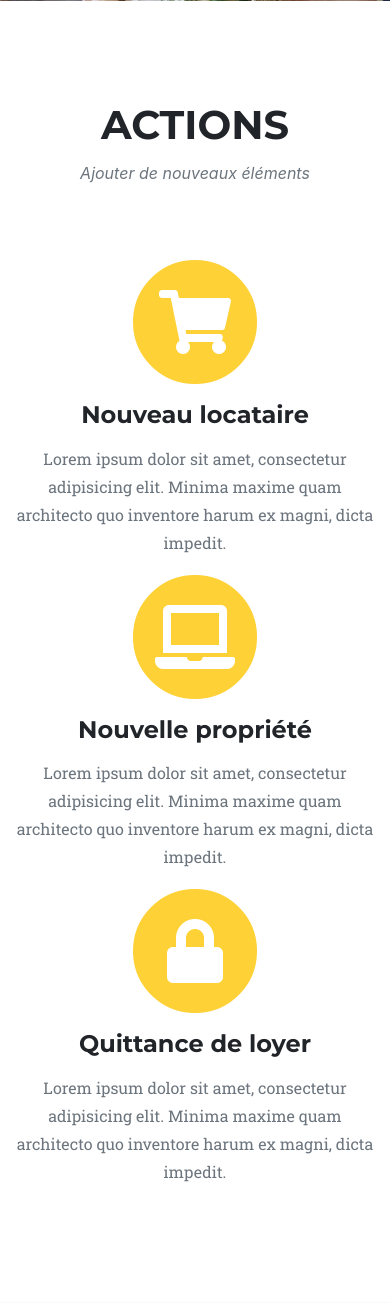
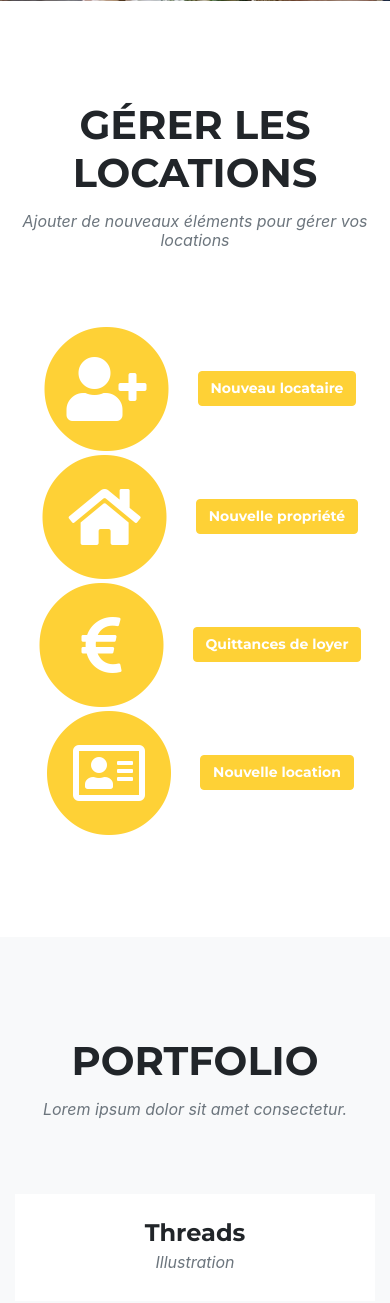
Before and after one commit to dorisak/immo_cool, a Django app: page / in a window 390 px wide. Shown: the part 350-1653 px from the top of the page. Run offline with Django 3.2, Linux system fonts and the light colour scheme; data that the repository does not hold is empty; some libraries are stand-ins or nearby versions; some web fonts are replaced.

Commit message:
finalisation liens home

```diff
--- a/home/templates/home/base.html
+++ b/home/templates/home/base.html
@@ -35,10 +35,10 @@
           <div class="collapse navbar-collapse" id="navbarResponsive">
             <ul class="navbar-nav text-uppercase ml-auto">
               <li class="nav-item">
-                <a class="nav-link js-scroll-trigger" href="#services">Dashboard</a>
+                <a class="nav-link js-scroll-trigger" href="#dashboard">Dashboard</a>
               </li>
               <li class="nav-item">
-                <a class="nav-link js-scroll-trigger" href="#portfolio">Calendrier</a>
+                <a class="nav-link js-scroll-trigger" href="#gestion">Gestion</a>
               </li>
             </ul>
           </div>
--- a/home/templates/home/index.html
+++ b/home/templates/home/index.html
@@ -9,7 +9,7 @@
       <!-- <div class="intro-heading text-uppercase">It's Nice To Meet You</div> -->
       <!-- <a class="btn btn-primary btn-xl text-uppercase js-scroll-trigger" href="#services">Tell Me More</a> -->
     </div>
-    <div class="dashboard">
+    <div class="dashboard" id="dashboard">
       <h3>Dashboard</h3>
       {% for people in admin_dash %}
       <div class="admin_board">
@@ -37,7 +37,7 @@
         </div>
         <a href="admin/">
           <div class="btn btn-primary btn-xl">
-            Mettre à jour
+            Gérer
           </div>
         </a>
       </div>
@@ -47,38 +47,58 @@
 </header>
 
 <!-- Services -->
-<section class="page-section" id="services">
+<section class="page-section" id="gestion">
   <div class="container">
     <div class="row">
       <div class="col-lg-12 text-center">
-        <h2 class="section-heading text-uppercase">Actions</h2>
-        <h3 class="section-subheading text-muted">Ajouter de nouveaux éléments</h3>
+        <h2 class="section-heading text-uppercase">Gérer les locations</h2>
+        <h3 class="section-subheading text-muted">Ajouter de nouveaux éléments pour gérer vos locations</h3>
       </div>
     </div>
     <div class="row text-center">
-      <div class="col-md-4">
+      <div class="col-md-3">
         <span class="fa-stack fa-4x">
           <i class="fas fa-circle fa-stack-2x text-primary"></i>
-          <i class="fas fa-shopping-cart fa-stack-1x fa-inverse"></i>
+          <i class="fas fa-user-plus fa-stack-1x fa-inverse"></i>
         </span>
-        <h4 class="service-heading">Nouveau locataire</h4>
-        <p class="text-muted">Lorem ipsum dolor sit amet, consectetur adipisicing elit. Minima maxime quam architecto quo inventore harum ex magni, dicta impedit.</p>
+        <a href="{% url 'admin:occupant_occupant_add' %}" >
+          <div class="btn btn-primary btn-xl">
+            Nouveau locataire
+          </div>
+        </a>
       </div>
-      <div class="col-md-4">
+      <div class="col-md-3">
         <span class="fa-stack fa-4x">
           <i class="fas fa-circle fa-stack-2x text-primary"></i>
-          <i class="fas fa-laptop fa-stack-1x fa-inverse"></i>
+          <i class="fas fa-home fa-stack-1x fa-inverse"></i>
         </span>
-        <h4 class="service-heading">Nouvelle propriété</h4>
-        <p class="text-muted">Lorem ipsum dolor sit amet, consectetur adipisicing elit. Minima maxime quam architecto quo inventore harum ex magni, dicta impedit.</p>
+        <a href="{% url 'admin:rental_property_add' %}" >
+          <div class="btn btn-primary btn-xl">
+            Nouvelle propriété
+          </div>
+        </a>
       </div>
-      <div class="col-md-4">
+      <div class="col-md-3">
         <span class="fa-stack fa-4x">
           <i class="fas fa-circle fa-stack-2x text-primary"></i>
-          <i class="fas fa-lock fa-stack-1x fa-inverse"></i>
+          <i class="fas fa-euro-sign fa-stack-1x fa-inverse"></i>
         </span>
-        <h4 class="service-heading">Quittance de loyer</h4>
-        <p class="text-muted">Lorem ipsum dolor sit amet, consectetur adipisicing elit. Minima maxime quam architecto quo inventore harum ex magni, dicta impedit.</p>
+        <a href="{% url 'admin:quittance_quittance_changelist' %}" >
+          <div class="btn btn-primary btn-xl">
+            Quittances de loyer
+          </div>
+        </a>
+      </div>
+      <div class="col-md-3">
+        <span class="fa-stack fa-4x">
+          <i class="fas fa-circle fa-stack-2x text-primary"></i>
+          <i class="far fa-address-card fa-stack-1x fa-inverse"></i>
+        </span>
+        <a href="{% url 'admin:rental_rental_add' %}" >
+          <div class="btn btn-primary btn-xl">
+            Nouvelle location
+          </div>
+        </a>
       </div>
     </div>
   </div>
```
